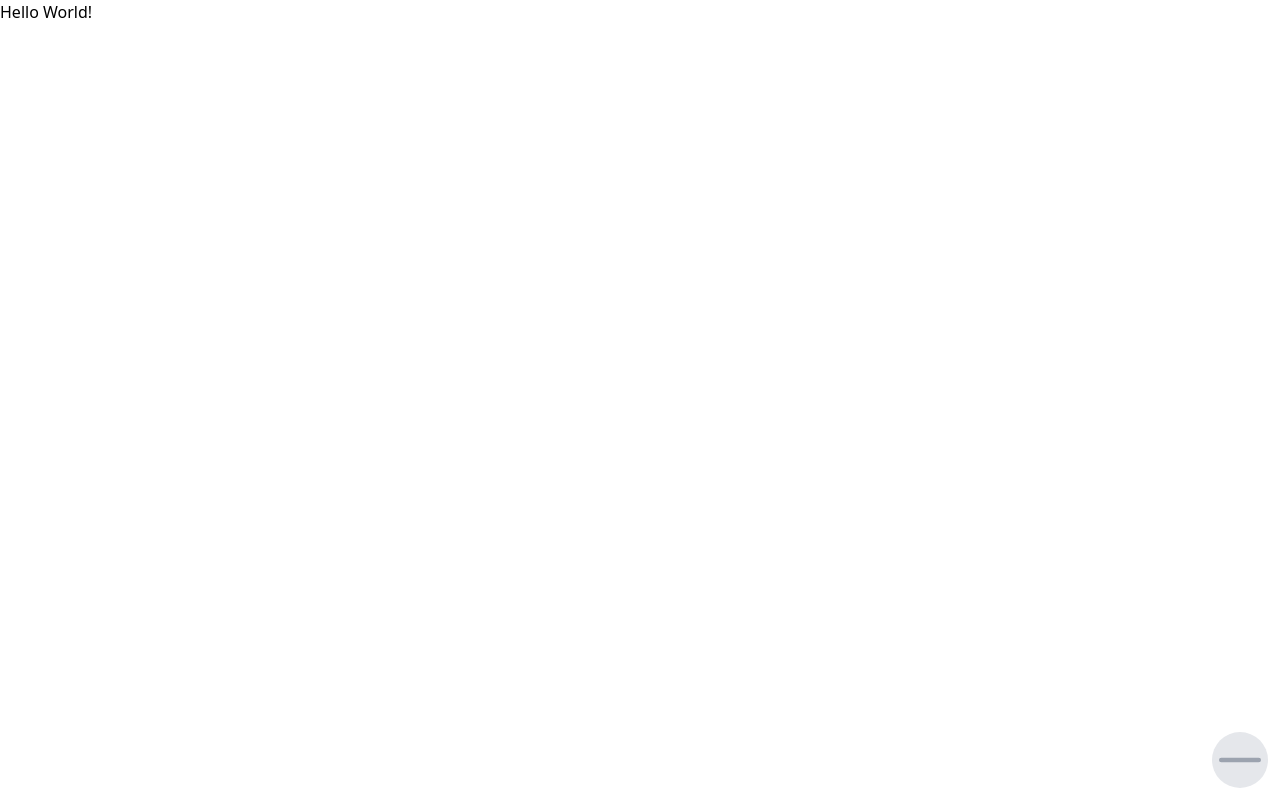
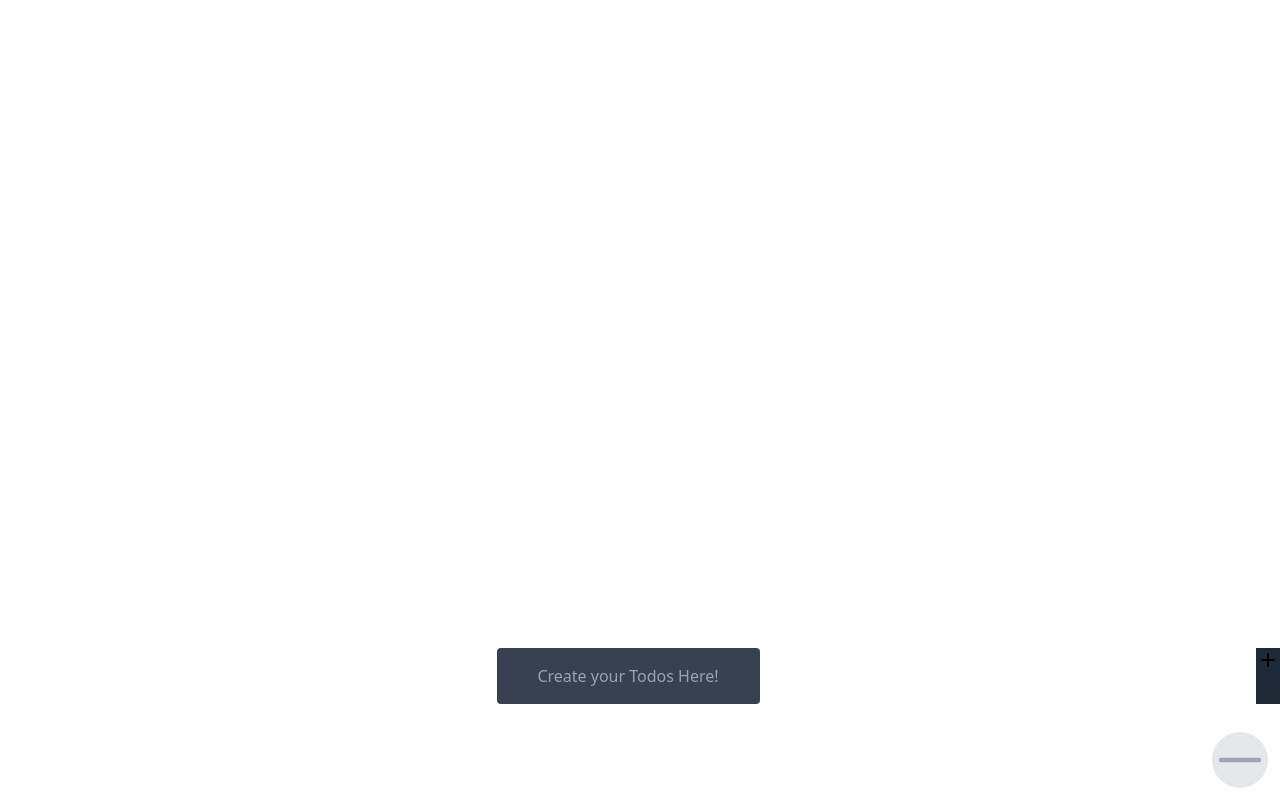
Before and after one commit to CRBroughton/vue-todo, a Vue app: page / in a window 1280 px wide. Both pictures are taken after a click on the element 1240 px from the left and 760 px from the top of the page. Built offline with nearby package versions, Linux system fonts and the light colour scheme.

Commit message:
CreateTodo emits to App.vue with todo info

```diff
--- a/src/components/CreateTodo.vue
+++ b/src/components/CreateTodo.vue
@@ -1,13 +1,49 @@
 <template>
-  <div>Hello World!</div>
+  <section class="w-full absolute bottom-0 mb-24 flex">
+    <input
+      class="text-center m-auto p-4 rounded bg-gray-700 text-gray-100"
+      type="text"
+      name="CreateTodo"
+      id=""
+      placeholder="Create your Todos Here!"
+      v-model="input"
+    />
+    <div @click.prevent="submitTodo" class="bg-gray-800">
+      <svg
+        class="w-6 h-6"
+        fill="none"
+        stroke="currentColor"
+        viewBox="0 0 24 24"
+        xmlns="http://www.w3.org/2000/svg"
+      >
+        <path
+          stroke-linecap="round"
+          stroke-linejoin="round"
+          stroke-width="2"
+          d="M12 6v6m0 0v6m0-6h6m-6 0H6"
+        ></path>
+      </svg>
+    </div>
+  </section>
 </template>
 
 <script lang="ts">
-import { defineComponent } from "vue";
+import { defineComponent, ref } from "vue";
 
 export default defineComponent({
-  setup() {
-    return {};
+  emits: ['CreateTodo'],
+  setup(props__, { emit }) {
+    const input = ref<string>("");
+
+    const submitTodo = function () {
+      if (input.value === "") {
+        alert("Please enter a object name!");
+        return;
+      }
+      emit("CreateTodo", input.value);
+    };
+
+    return { input, submitTodo };
   },
 });
 </script>
```
